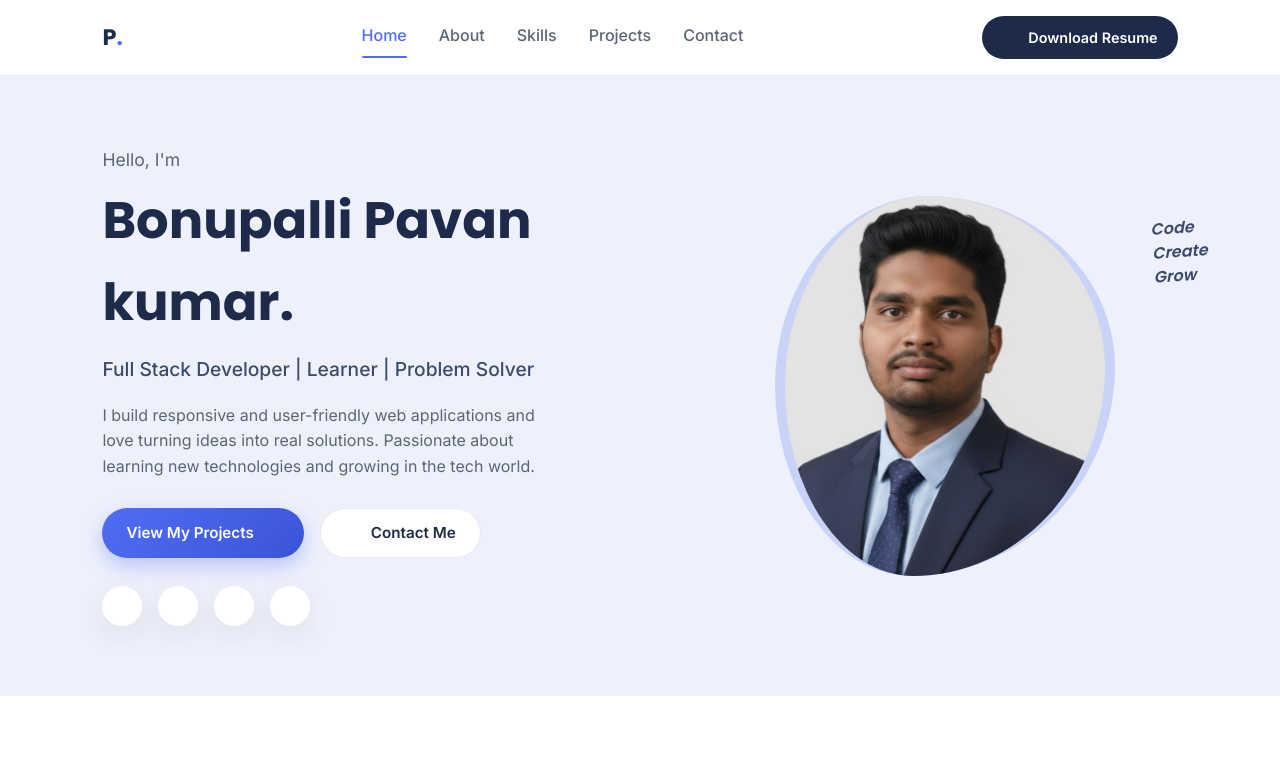
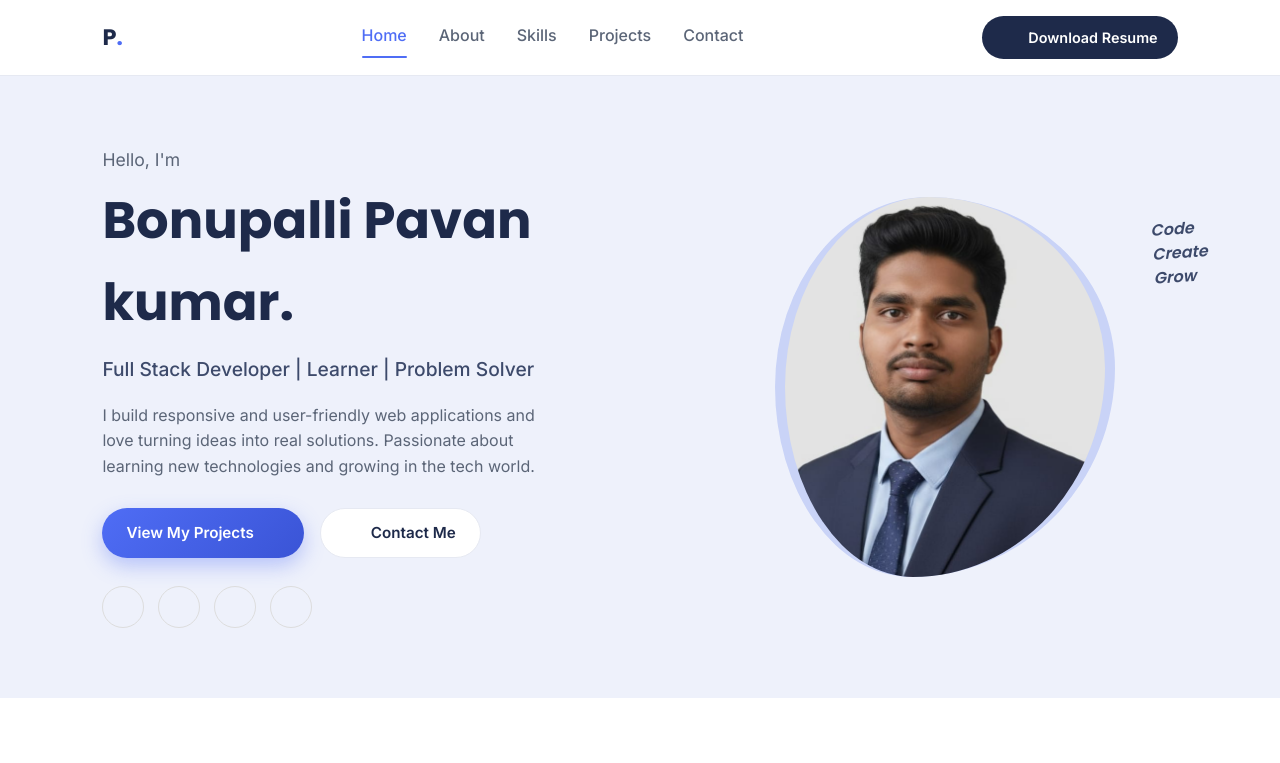
Before and after one commit to bonupallipavankumar2005-ai/resume, a plain HTML site: page index.html in a window 1280 px wide. Shown: the top 763 px of the page. Drawn offline with nearby package versions, Linux system fonts and the light colour scheme.

Commit message:
Update style.css

```diff
--- a/style.css
+++ b/style.css
@@ -186,18 +186,25 @@ section { padding: 80px 8%; }
 }
 .hero-socials {
   display: flex;
-  gap: 16px;
+  gap: 14px;
+  margin-top: 24px;
 }
+
 .hero-socials a {
-  width: 40px; height: 40px;
-  border-radius: 50%;
-  background: var(--white);
+  width: 42px;
+  height: 42px;
   display: flex;
   align-items: center;
   justify-content: center;
-  color: var(--navy);
-  box-shadow: var(--shadow);
-  transition: transform 0.15s ease, color 0.15s ease;
+  border: 1px solid #ddd;
+  border-radius: 50%;
+  color: #222;
+}
+
+.hero-socials svg {
+  width: 20px;
+  height: 20px;
+  stroke: currentColor;
 }
 .hero-socials a:hover { transform: translateY(-3px); color: var(--blue); }
 .hero-socials i { width: 18px; height: 18px; }
```
